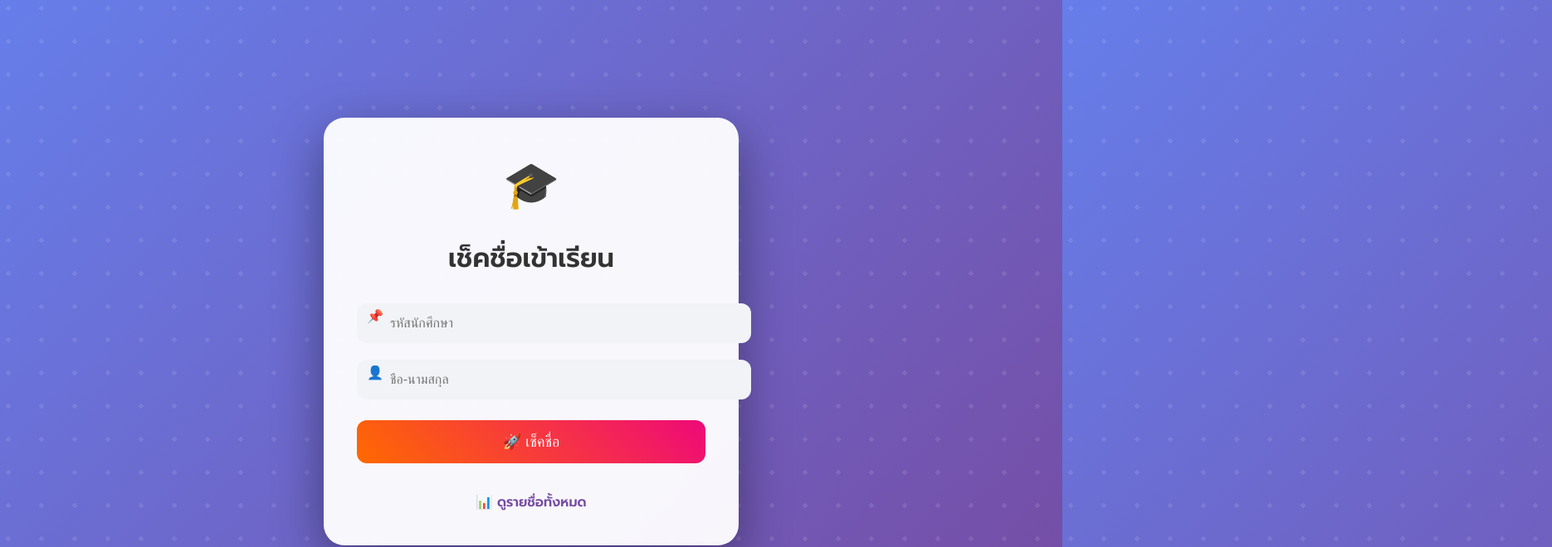
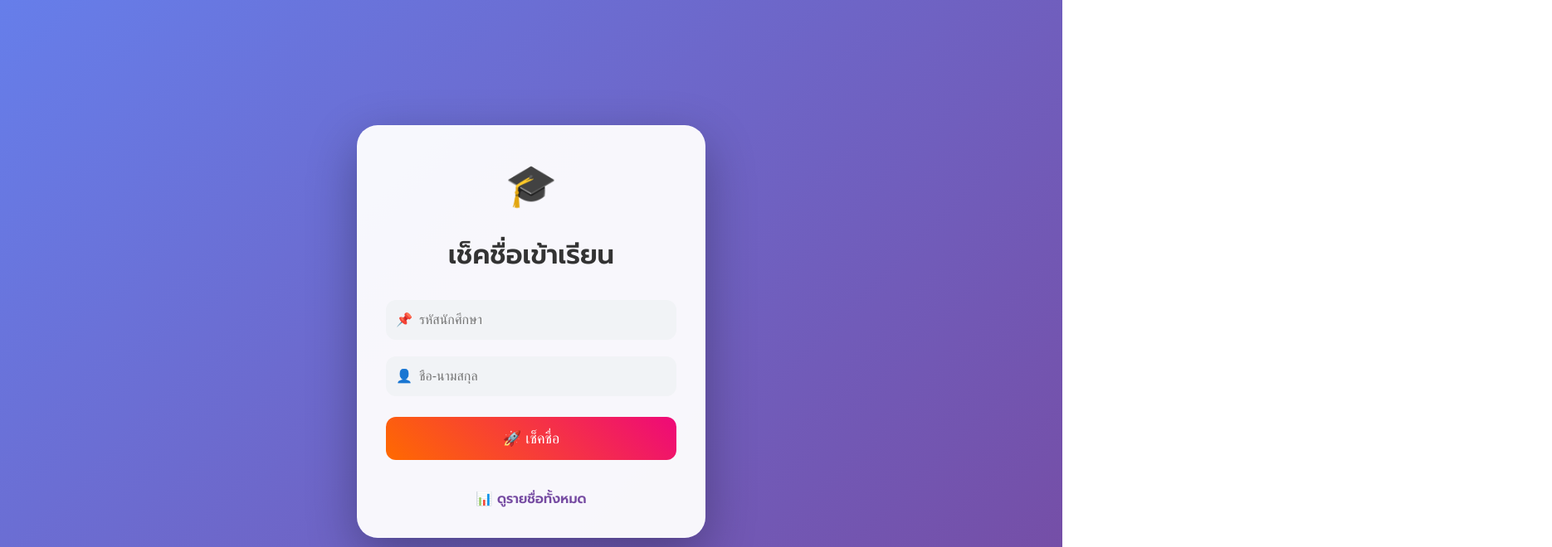
Before and after one commit to Jatupat27/checkin-app, a website: page public/checkin.html in a window 1280 px wide. Shown: the top 660 px of the page at 83% size, 1870 px wide, since content can reach past the window. Drawn offline with Linux system fonts and the light colour scheme.

Commit message:
update UI checkin

```diff
--- a/public/checkin.html
+++ b/public/checkin.html
@@ -8,6 +8,10 @@
 <link href="https://fonts.googleapis.com/css2?family=Prompt:wght@300;400;600&display=swap" rel="stylesheet">
 
 <style>
+* {
+  box-sizing: border-box; /* 🔥 แก้ล้นทั้งเว็บ */
+}
+
 body {
   margin: 0;
   font-family: 'Prompt', sans-serif;
@@ -16,40 +20,22 @@ body {
   justify-content: center;
   align-items: center;
   background: linear-gradient(135deg, #667eea, #764ba2);
-  overflow: hidden;
-}
-
-/* พื้นหลังขยับ */
-body::before {
-  content: "";
-  position: absolute;
-  width: 200%;
-  height: 200%;
-  background: radial-gradient(circle, rgba(255,255,255,0.1) 10%, transparent 10%);
-  background-size: 40px 40px;
-  animation: moveBg 20s linear infinite;
-}
-
-@keyframes moveBg {
-  from {transform: translate(0,0);}
-  to {transform: translate(-200px,-200px);}
 }
 
 /* card */
 .card {
-  position: relative;
   background: rgba(255,255,255,0.95);
-  padding: 40px;
+  padding: 35px;
   border-radius: 25px;
   width: 90%;
   max-width: 420px;
   text-align: center;
-  box-shadow: 0 20px 60px rgba(0,0,0,0.4);
+  box-shadow: 0 20px 60px rgba(0,0,0,0.3);
 }
 
 /* icon */
 .icon {
-  font-size: 55px;
+  font-size: 50px;
   margin-bottom: 10px;
 }
 
@@ -59,17 +45,21 @@ h1 {
   color: #333;
 }
 
-/* input */
+/* input group */
 .input-group {
   position: relative;
+  width: 100%;
 }
 
+/* icon input */
 .input-group span {
   position: absolute;
   left: 12px;
-  top: 14px;
+  top: 50%;
+  transform: translateY(-50%);
 }
 
+/* input */
 input {
   width: 100%;
   padding: 15px 15px 15px 40px;
@@ -83,7 +73,8 @@ input {
 
 input:focus {
   background: #e0e7ff;
-  transform: scale(1.03);
+  transform: scale(1.02);
+  outline: none;
 }
 
 /* button */
@@ -168,7 +159,7 @@ function submitData() {
 
   fetch(API_URL, {
     method: "POST",
-    mode: "no-cors",   // 🔥 ตัวแก้ปัญหา
+    mode: "no-cors",
     body: new URLSearchParams({
       studentId: id,
       name: name
```
